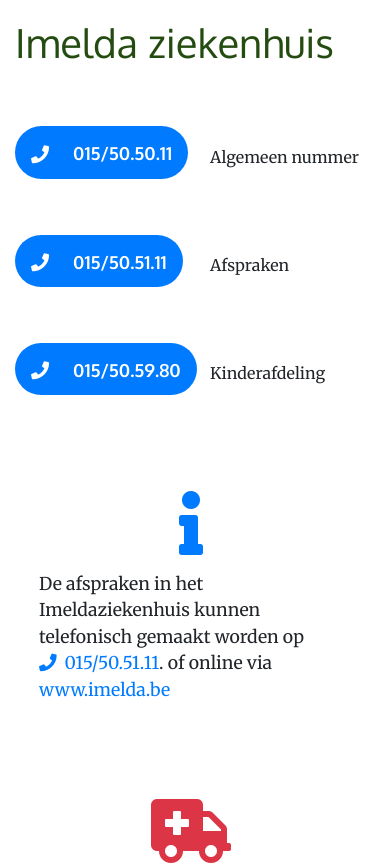
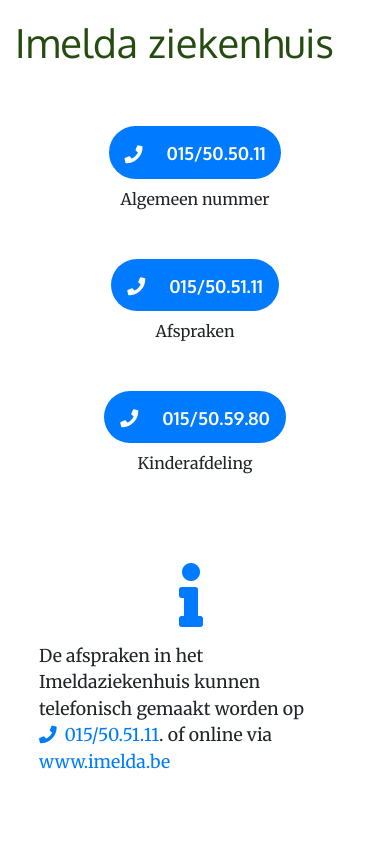
Before and after one commit to dangillet/dangillet.github.io, a website: page afspraken.html in a window 390 px wide. Shown: the part 2860-3728 px from the top of the page. Drawn offline with nearby package versions, Linux system fonts and the light colour scheme.

Commit message:
Better responsive behaviour

```diff
--- a/afspraken.html
+++ b/afspraken.html
@@ -177,32 +177,32 @@
                 </div>
             </div>
             <div class="row my-5">
-                <div class="col-6 col-md-4 col-md-offset-1 align-self-center text-center">
+                <div class="col-sm-6 col-md-4 col-md-offset-1 align-self-center text-center">
                     <h4><a href="tel:+32-15-505011" class="badge badge-pill badge-primary p-3 text-nowrap"><i
                                 class="fas fa-phone mr-4 align-middle"></i><span
                                 class="align-middle">015/50.50.11</span></a></h4>
                 </div>
-                <div class="col-6 col-md-4 align-self-center">
+                <div class="col-sm-auto align-self-center text-center">
                     Algemeen nummer
                 </div>
             </div>
             <div class="row my-5">
-                <div class="col-6 col-md-4 col-md-offset-1 align-self-center text-center">
+                <div class="col-sm-6 col-md-4 col-md-offset-1 align-self-center text-center">
                     <h4><a href="tel:+32-15-505111" class="badge badge-pill badge-primary p-3 text-nowrap"><i
                                 class="fas fa-phone mr-4 align-middle"></i><span
                                 class="align-middle">015/50.51.11</span></a></h4>
                 </div>
-                <div class="col-6 col-md-4 align-self-center">
+                <div class="col-sm-auto align-self-center text-center">
                     Afspraken
                 </div>
             </div>
             <div class="row my-5">
-                <div class="col-6 col-md-4 col-md-offset-1 align-self-center text-center">
+                <div class="col-sm-6 col-md-4 col-md-offset-1 align-self-center text-center">
                     <h4><a href="tel:+32-15-505980" class="badge badge-pill badge-primary p-3 text-nowrap"><i
                                 class="fas fa-phone mr-4 align-middle"></i><span
                                 class="align-middle">015/50.59.80</span></a></h4>
                 </div>
-                <div class="col-6 col-sm-4 align-self-center">
+                <div class="col-sm-auto align-self-center text-center">
                     Kinderafdeling
                 </div>
             </div>
```
